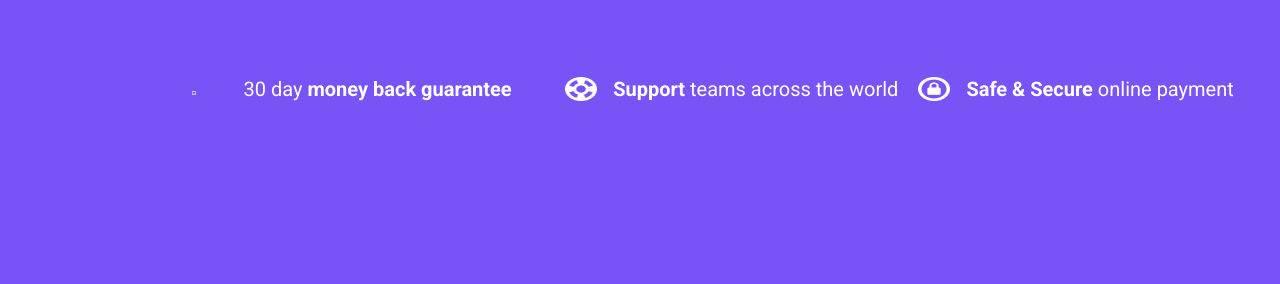
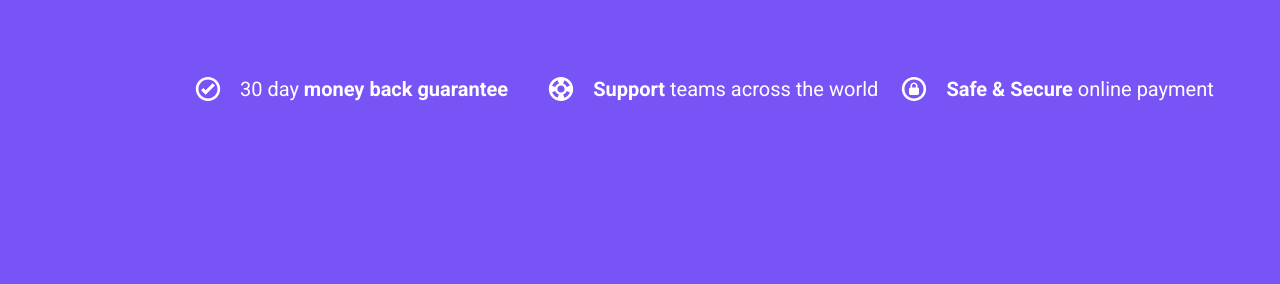
Before and after one commit to gyanbhartip/bcg-test, a plain HTML site: page index.html in a window 1280 px wide. Shown: the part 4926-5210 px from the top of the page. Drawn offline with nearby package versions, Linux system fonts and the light colour scheme; files whose address does not match are found by name.

Commit message:
final-fixed

```diff
--- a/index.html
+++ b/index.html
@@ -327,15 +327,15 @@
     <section class="footer">
         <div class="footer-features">
             <div class="footer-feature">
-                <img src="./assets/images//footer/30day.png" alt="">
+                <img src="./assets/images/footer/Vector.svg" alt="">
                 <span>30 day <span>money back guarantee</span></span>
             </div>
             <div class="footer-feature">
-                <img src="./assets/images/footer/Union.png" alt="">
+                <img src="./assets/images/footer/Union.svg" alt="">
                 <span><span>Support</span> teams across the world</span>
             </div>
             <div class="footer-feature">
-                <img src="./assets/images/footer/Union-1.png" alt="">
+                <img src="./assets/images/footer/Union-1.svg" alt="">
                 <span><span>Safe & Secure</span> online payment</span>
             </div>
         </div>
```
Also changed, not shown: assets/images/footer/30day.png (deleted), assets/images/footer/Union-1.png (deleted), assets/images/footer/Union-1.svg (added), assets/images/footer/Union.png (deleted), assets/images/footer/Union.svg (added), assets/images/footer/Vector.svg (added), 2 other files.
